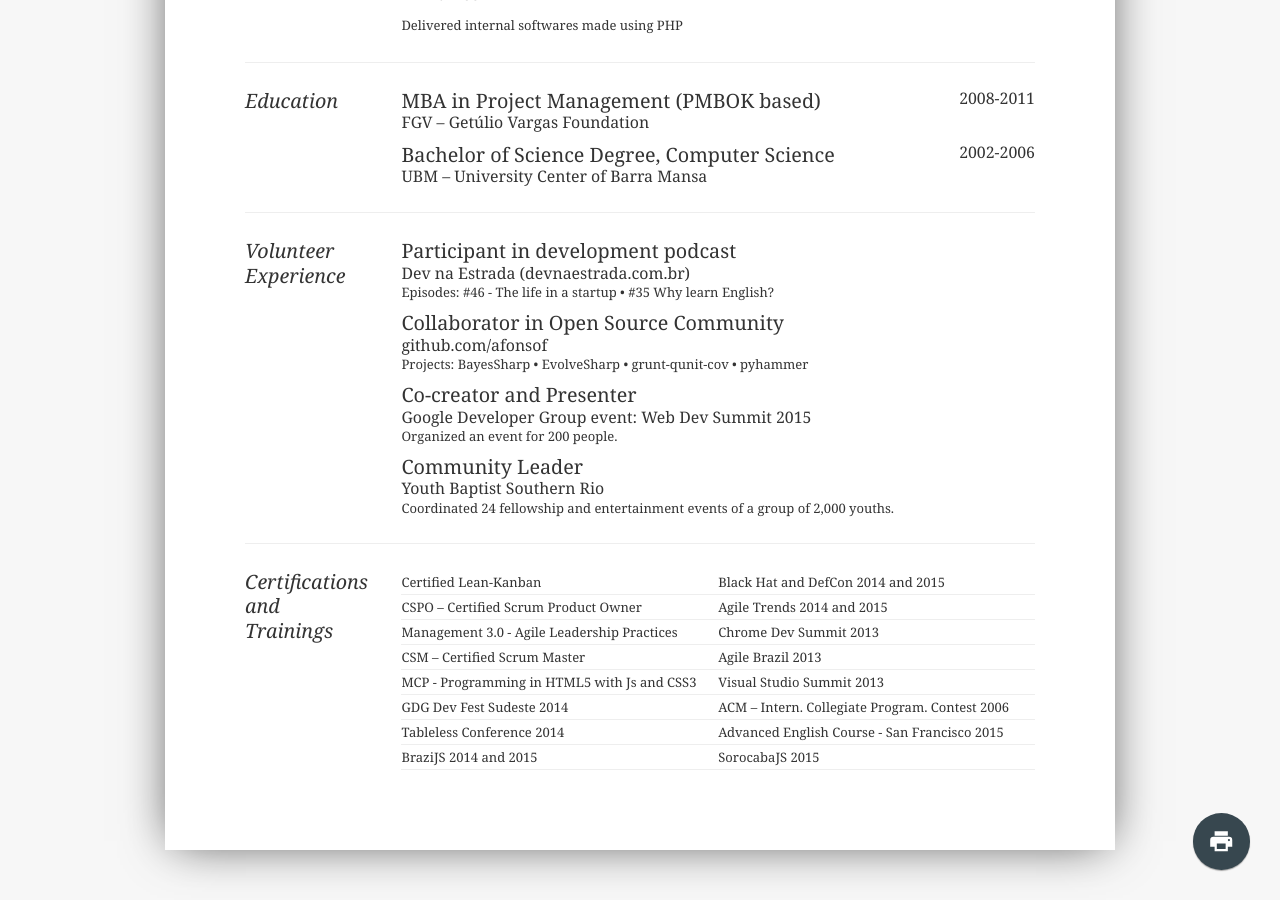
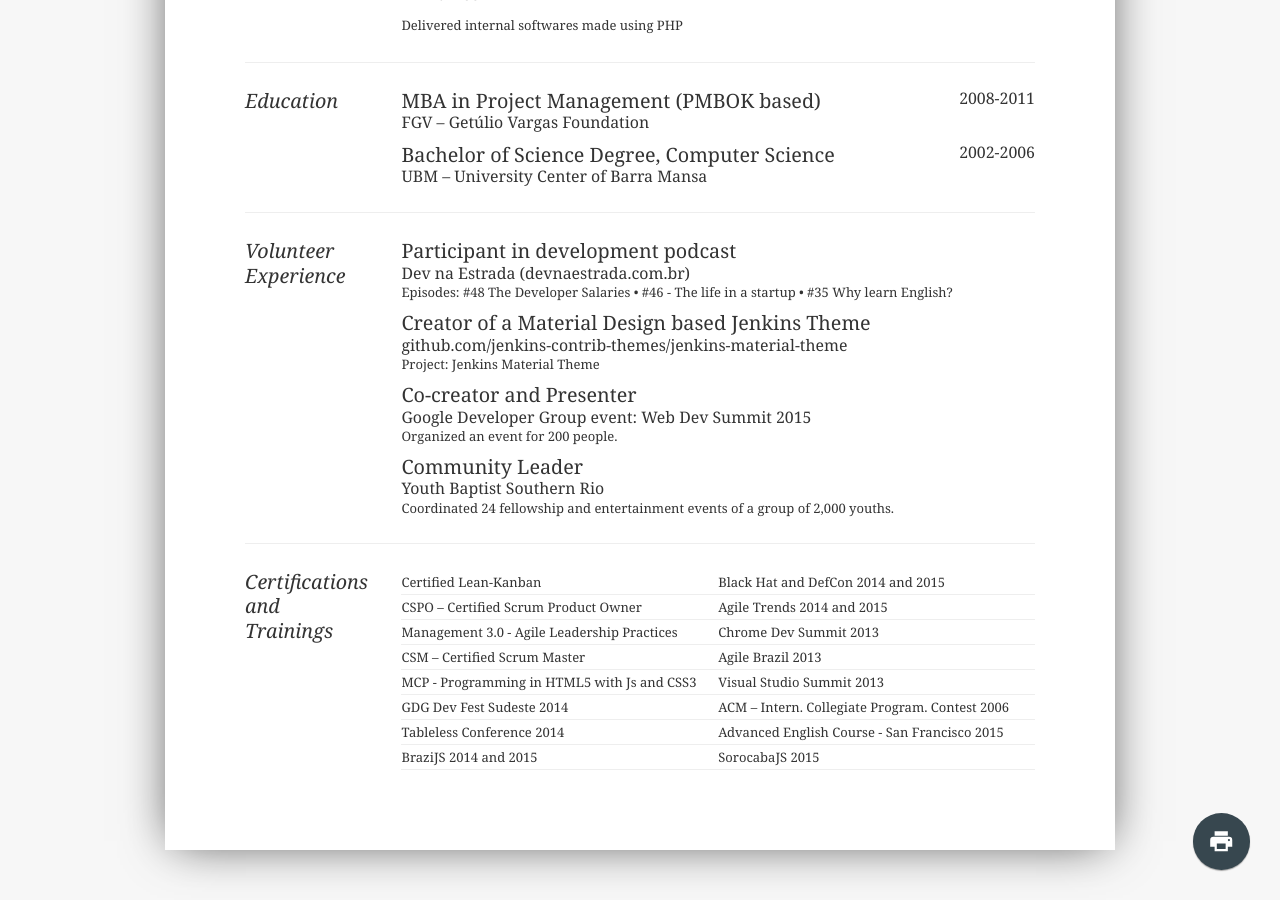
Before and after one commit to afonsof/afonsof.github.io, a Jekyll site: the page built from resume.html, in a window 1280 px wide and 900 px high, scrolled down 1252 px. Built offline with Jekyll 4.4.1, drawn with Linux system fonts in a browser that asks for light colours.

Commit message:
Update resume.yml

```diff
--- a/_data/resume.yml
+++ b/_data/resume.yml
@@ -109,11 +109,11 @@
       items:
         - title: "Participant in development podcast"
           organization: "Dev na Estrada (devnaestrada.com.br)"
-          content: "Episodes: #46 - The life in a startup • #35 Why learn English?"
+          content: "Episodes: #48 The Developer Salaries • #46 - The life in a startup • #35 Why learn English?"
 
-        - title: "Collaborator in Open Source Community"
-          organization: "github.com/afonsof"
-          content: "Projects: BayesSharp • EvolveSharp • grunt-qunit-cov • pyhammer"
+        - title: "Creator of a Material Design based Jenkins Theme"
+          organization: "github.com/jenkins-contrib-themes/jenkins-material-theme"
+          content: "Project: Jenkins Material Theme"
 
         - title: "Co-creator and Presenter"
           organization: "Google Developer Group event: Web Dev Summit 2015"
```
